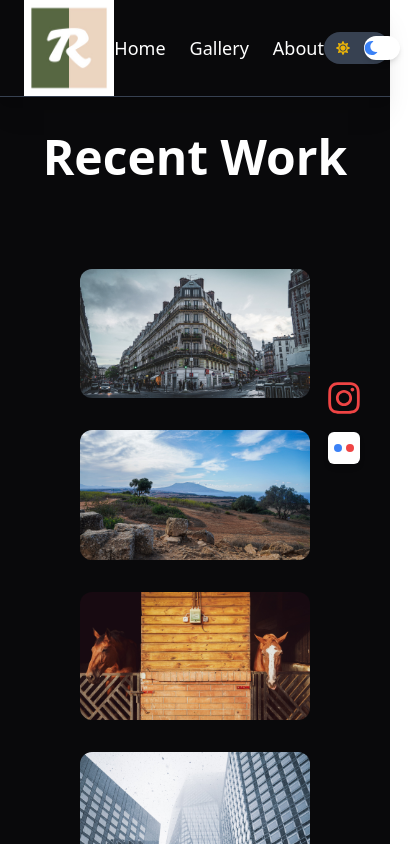
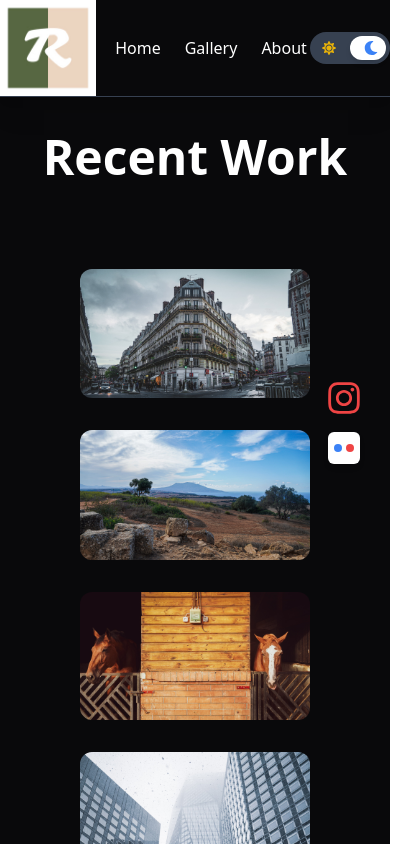
Before and after one commit to ArghirEdi/Photography_website, a React (Vite) app: page / in a window 390 px wide. Shown: the top 844 px of the page, 414 px wide, since content can reach past the window. Built offline with nearby package versions, Linux system fonts and the light colour scheme.

Commit message:
more changes

```diff
--- a/src/components/Navbar.jsx
+++ b/src/components/Navbar.jsx
@@ -1,42 +1,42 @@
 import PropTypes from "prop-types";
-import { Link } from "react-router-dom";
+import { NavLink } from "react-router-dom";
 import logo from "../assets/logo.png";
 import ToggleButton from "./ToggleButton";
 
 function Navbar({ isDarkMode, toggleTheme }) {
   return (
     <nav className="bg-slate-200 dark:bg-zinc-950 shadow-xl mb-5 border-b border-gray-300 dark:border-gray-700">
-      <div className="container ml-6 pr-6 flex items-center">
+      <div className="container md:ml-6 md:pr-6 flex items-center">
         <div className="flex items-center">
-          <Link to="/">
+          <NavLink to="/">
             <img src={logo} alt="Logo" className="h-24 mr-4" />
-          </Link>
+          </NavLink>
         </div>
         <div className="flex-1 flex justify-center md:ml-8">
-          <ul className="flex space-x-6 text-black dark:text-white text-lg">
+          <ul className="flex space-x-6 text-black dark:text-white md:text-lg text-base">
             <li>
-              <Link
+              <NavLink
                 to="/"
                 className="text-black hover:font-bold dark:text-white"
               >
                 Home
-              </Link>
+              </NavLink>
             </li>
             <li>
-              <Link
+              <NavLink
                 to="/gallery"
                 className="text-black hover:font-bold dark:text-white"
               >
                 Gallery
-              </Link>
+              </NavLink>
             </li>
             <li>
-              <Link
+              <NavLink
                 to="/about"
                 className="text-black hover:font-bold dark:text-white"
               >
                 About
-              </Link>
+              </NavLink>
             </li>
           </ul>
         </div>
```
